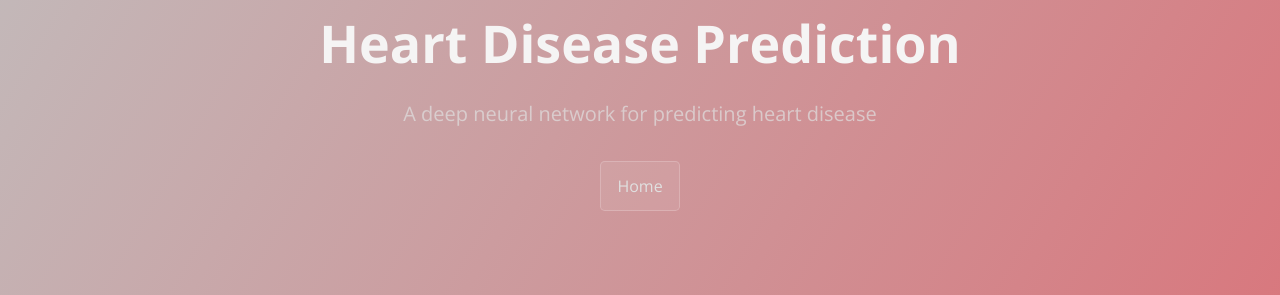
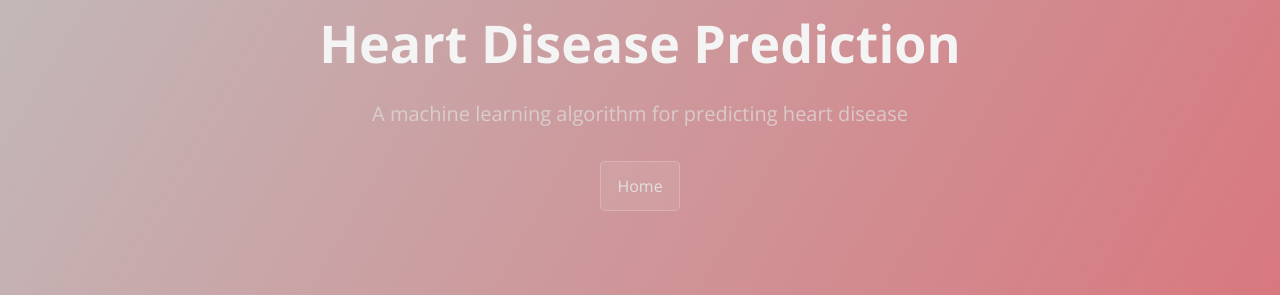
Before and after one commit to jopeo/heart, a Jekyll site: the page built from index.md, in a window 1280 px wide. Shown: the part 332-627 px from the top of the page. Built offline with Jekyll 4.4.1, drawn with Linux system fonts in a browser that asks for light colours.

Commit message:
update index.md

```diff
--- a/index.md
+++ b/index.md
@@ -1,6 +1,6 @@
 ---
 title: Heart Disease Prediction
-description: A deep neural network for predicting heart disease
+description: A machine learning algorithm for predicting heart disease
 layout: template
 filename: index
 ---
```
